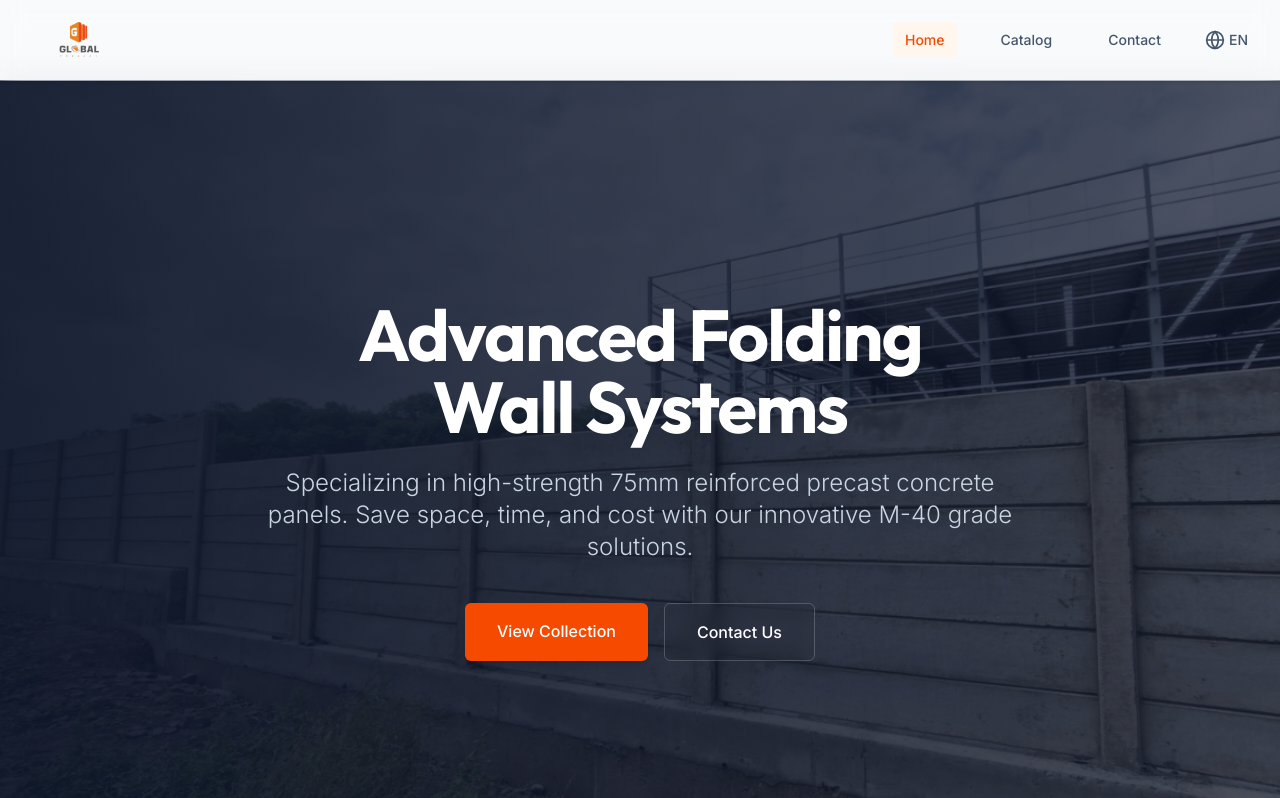
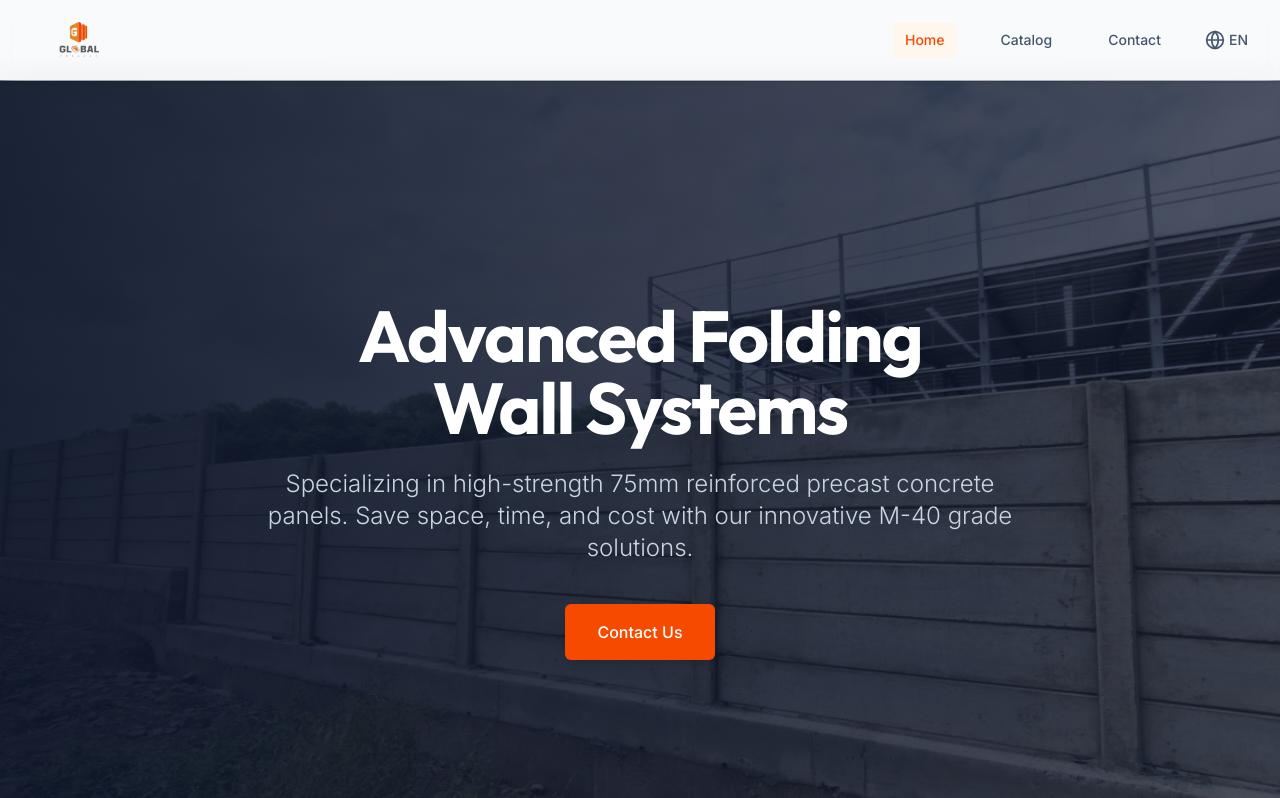
Before and after one commit to axit01/globle_precast, a React (Vite) app: page / in a window 1280 px wide. Shown: the top 798 px of the page. Built offline with nearby package versions, Linux system fonts and the light colour scheme.

Commit message:
feat: simplify homepage CTA buttons

```diff
--- a/src/components/Hero.jsx
+++ b/src/components/Hero.jsx
@@ -1,5 +1,6 @@
 
 import React from 'react';
+import { Link } from 'react-router-dom';
 import { motion } from 'framer-motion';
 import { useLanguage } from '../context/LanguageContext';
 
@@ -47,18 +48,12 @@ const Hero = () => {
                     transition={{ duration: 0.5, delay: 0.4 }}
                     className="flex flex-col sm:flex-row gap-4 justify-center"
                 >
-                    <a
-                        href="/catalog"
+                    <Link
+                        to="/contact"
                         className="px-8 py-4 bg-orange-600 hover:bg-orange-700 text-white rounded-md font-medium transition-all shadow-lg hover:shadow-orange-500/25"
                     >
-                        {t('hero.viewCollection')}
-                    </a>
-                    <a
-                        href="/contact"
-                        className="px-8 py-4 bg-transparent border border-white/20 hover:bg-white/10 text-white rounded-md font-medium transition-all backdrop-blur-sm"
-                    >
                         {t('hero.contactUs')}
-                    </a>
+                    </Link>
                 </motion.div>
             </div>
 
```
